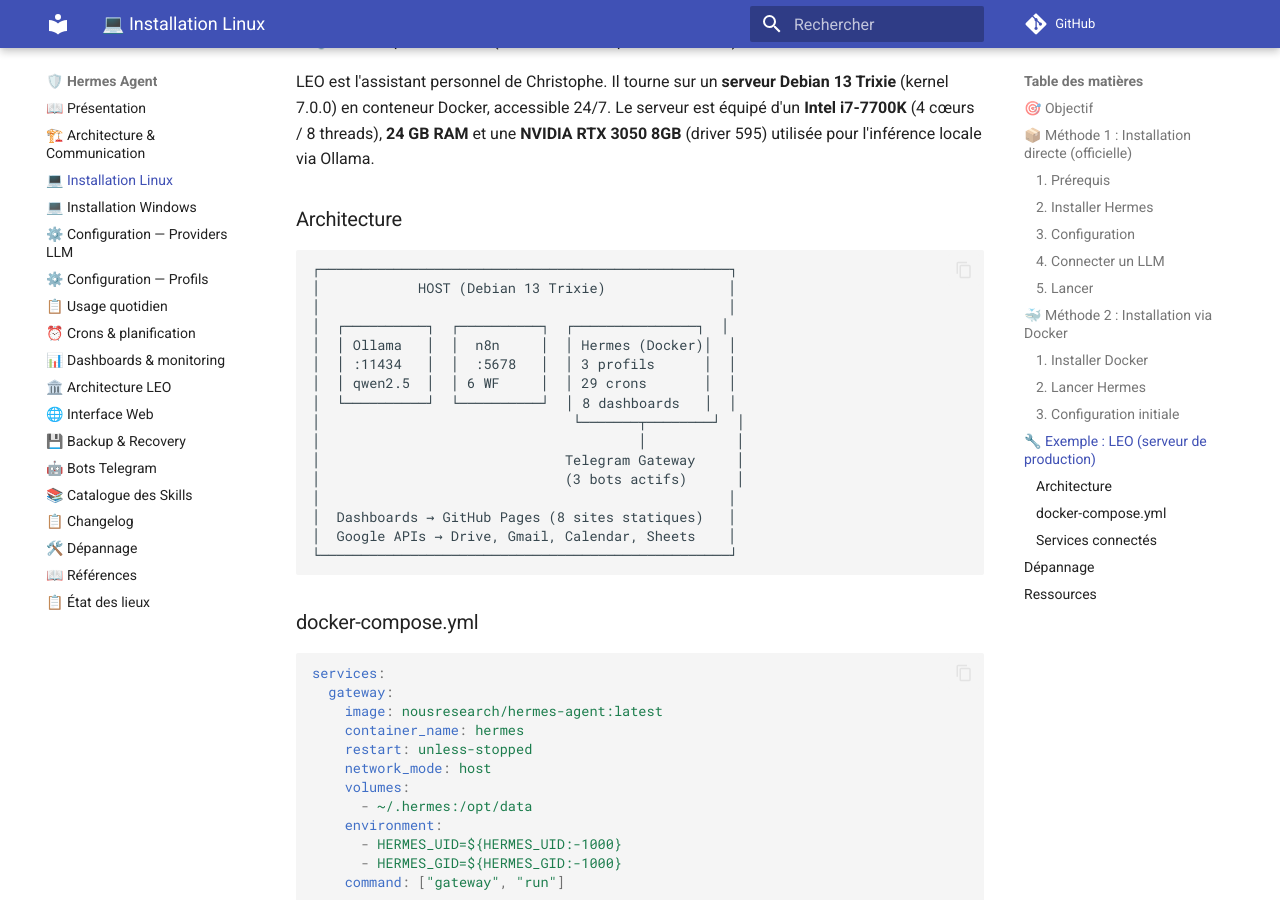
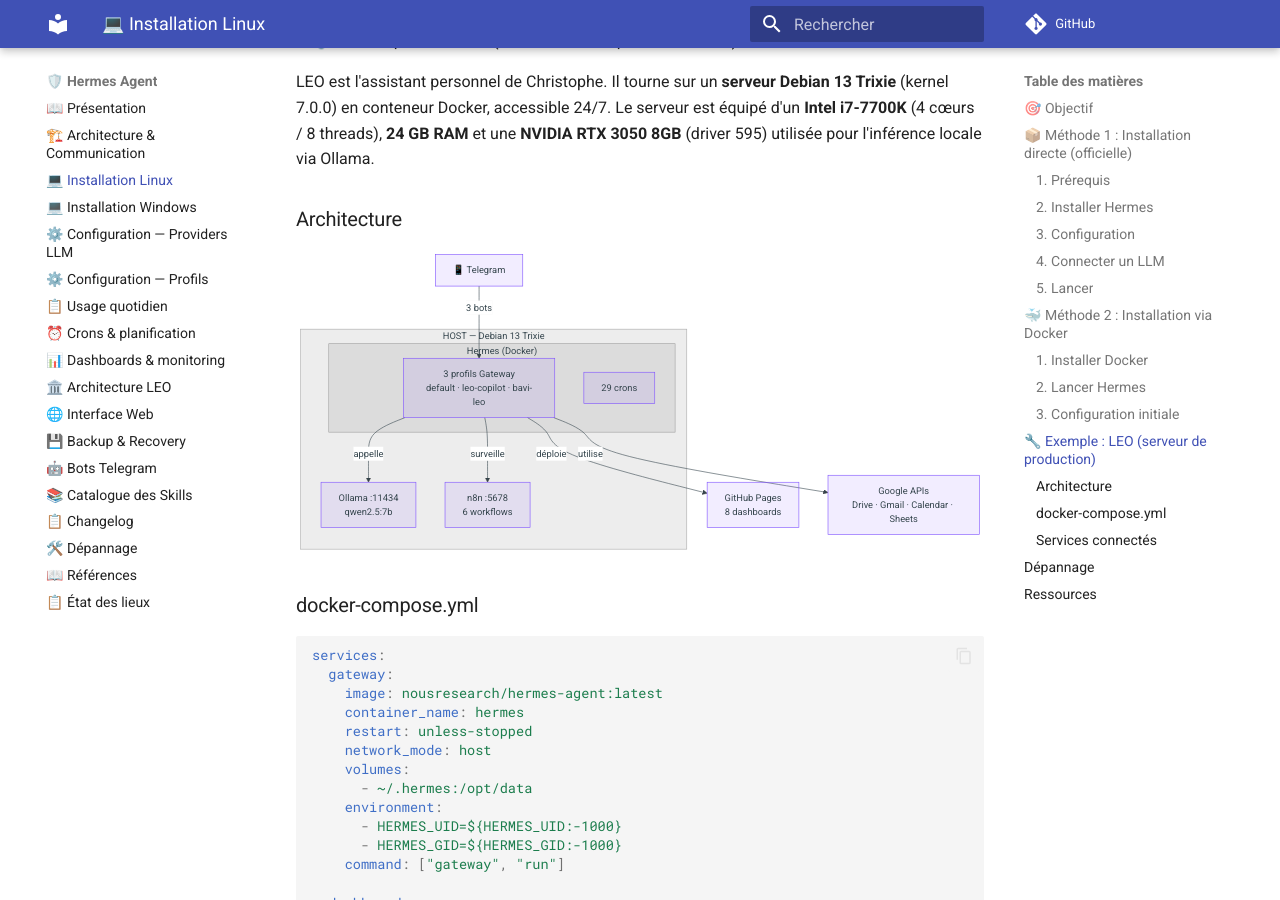
Before and after one commit to christophedanhier-hash/hermes-wiki, an MkDocs documentation site: the page built from docs/hermes/installation/linux.md, in a window 1280 px wide and 900 px high, scrolled down 2660 px. Built offline with MkDocs 1.6.1 and Material for MkDocs 9.7.7, drawn with Linux system fonts in a browser that asks for light colours; comment, search, counter and statistics services are not loaded; some of the changed lines change nothing that is shown.

Commit message:
fix: diagramme ASCII → Mermaid dans linux.md

````diff
--- a/docs/hermes/installation/linux.md
+++ b/docs/hermes/installation/linux.md
@@ -124,23 +124,22 @@
 
 ### Architecture
 
-```
-┌──────────────────────────────────────────────────┐
-│            HOST (Debian 13 Trixie)               │
-│                                                  │
-│  ┌──────────┐  ┌──────────┐  ┌───────────────┐  │
-│  │ Ollama   │  │  n8n     │  │ Hermes (Docker)│  │
-│  │ :11434   │  │  :5678   │  │ 3 profils      │  │
-│  │ qwen2.5  │  │ 6 WF     │  │ 29 crons       │  │
-│  └──────────┘  └──────────┘  │ 8 dashboards   │  │
-│                               └───────┬────────┘  │
-│                                       │           │
-│                              Telegram Gateway     │
-│                              (3 bots actifs)      │
-│                                                  │
-│  Dashboards → GitHub Pages (8 sites statiques)   │
-│  Google APIs → Drive, Gmail, Calendar, Sheets    │
-└──────────────────────────────────────────────────┘
+```mermaid
+graph TB
+    subgraph HOST["HOST — Debian 13 Trixie"]
+        Ollama["Ollama :11434<br/>qwen2.5:7b"]
+        n8n["n8n :5678<br/>6 workflows"]
+        subgraph Docker["Hermes (Docker)"]
+            GW["3 profils Gateway<br/>default · leo-copilot · bavi-leo"]
+            Crons["29 crons"]
+        end
+    end
+
+    Telegram["📱 Telegram"] -->|"3 bots"| GW
+    GW -->|"déploie"| GH["GitHub Pages<br/>8 dashboards"]
+    GW -->|"utilise"| Google["Google APIs<br/>Drive · Gmail · Calendar · Sheets"]
+    GW -->|"appelle"| Ollama
+    GW -->|"surveille"| n8n
 ```
 
 ### docker-compose.yml
````
